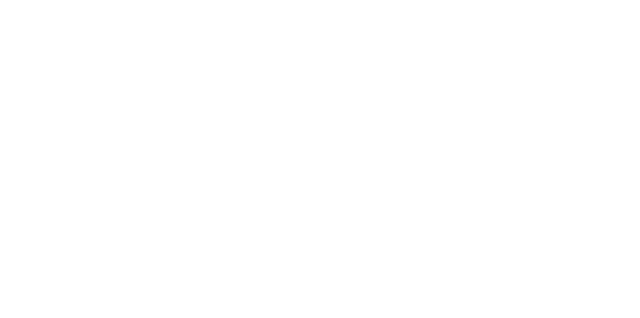
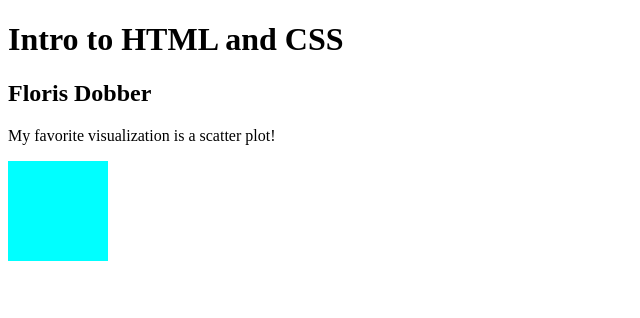
Before and after one commit to DS4200-S22/ic-04-florisdobber, a plain HTML site: page index.html in a window 1280 px wide. Shown: the whole page, without its empty margins (0-640 px from the left). Drawn offline with Linux system fonts and the light colour scheme.

Commit message:
Added headers, divs and shapes to index.html

```diff
--- a/index.html
+++ b/index.html
@@ -3,12 +3,21 @@
 
 <head>
     <meta charset=utf-8/>
+    <title>ic-04</title>
 </head>
 
 
 <body>
-
-
+    <h1>Intro to HTML and CSS</h1>
+    <h2>Floris Dobber</h2>
+    <div id="div1" class="container">
+        <p id="p1" class="italic">My favorite visualization is a scatter plot!</p>
+    </div>
+    <div id="div2" class="container">
+        <svg>
+            <rect width="100" height="100" style="fill: aqua;"/>
+        </svg>
+    </div>
 </body>
 
 </html>
```
